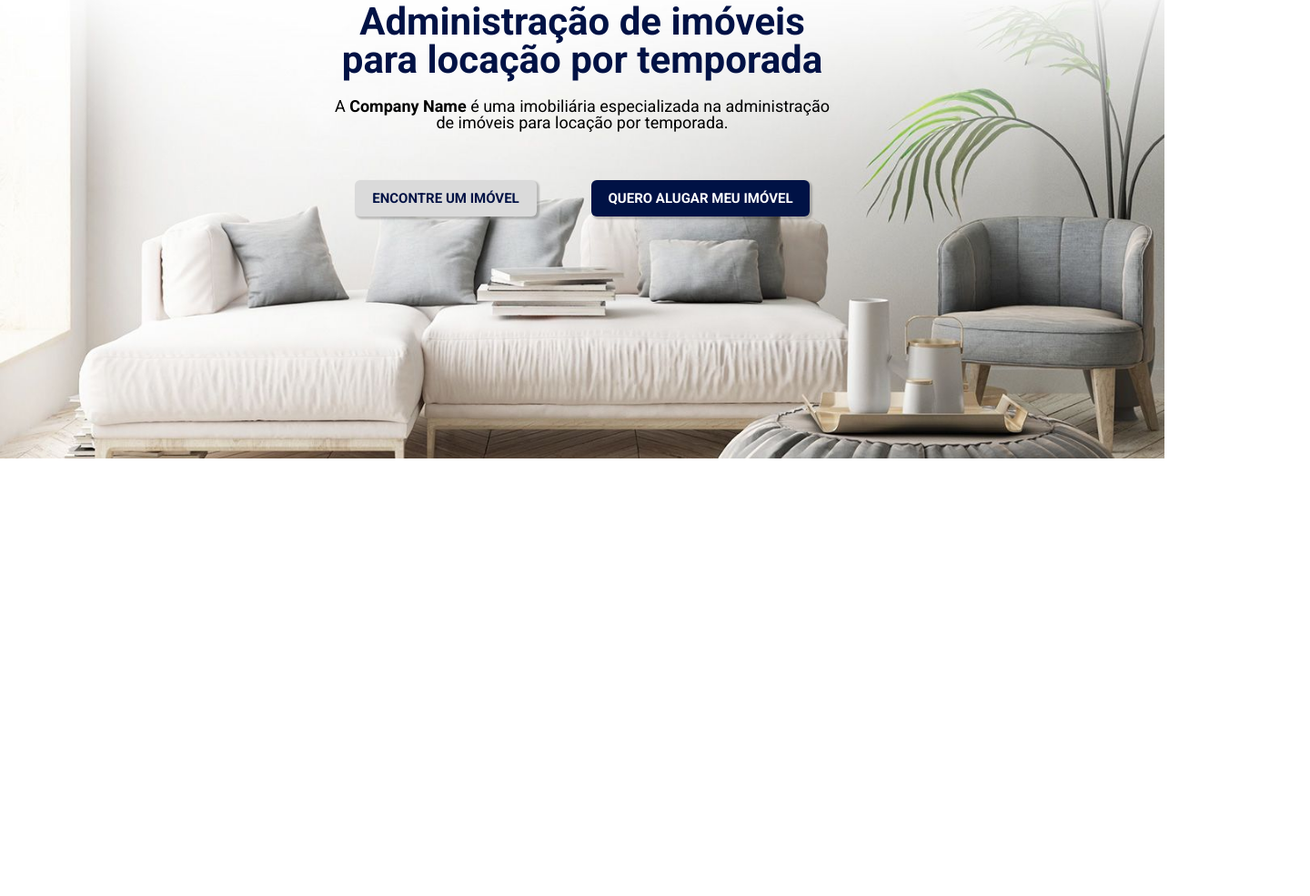
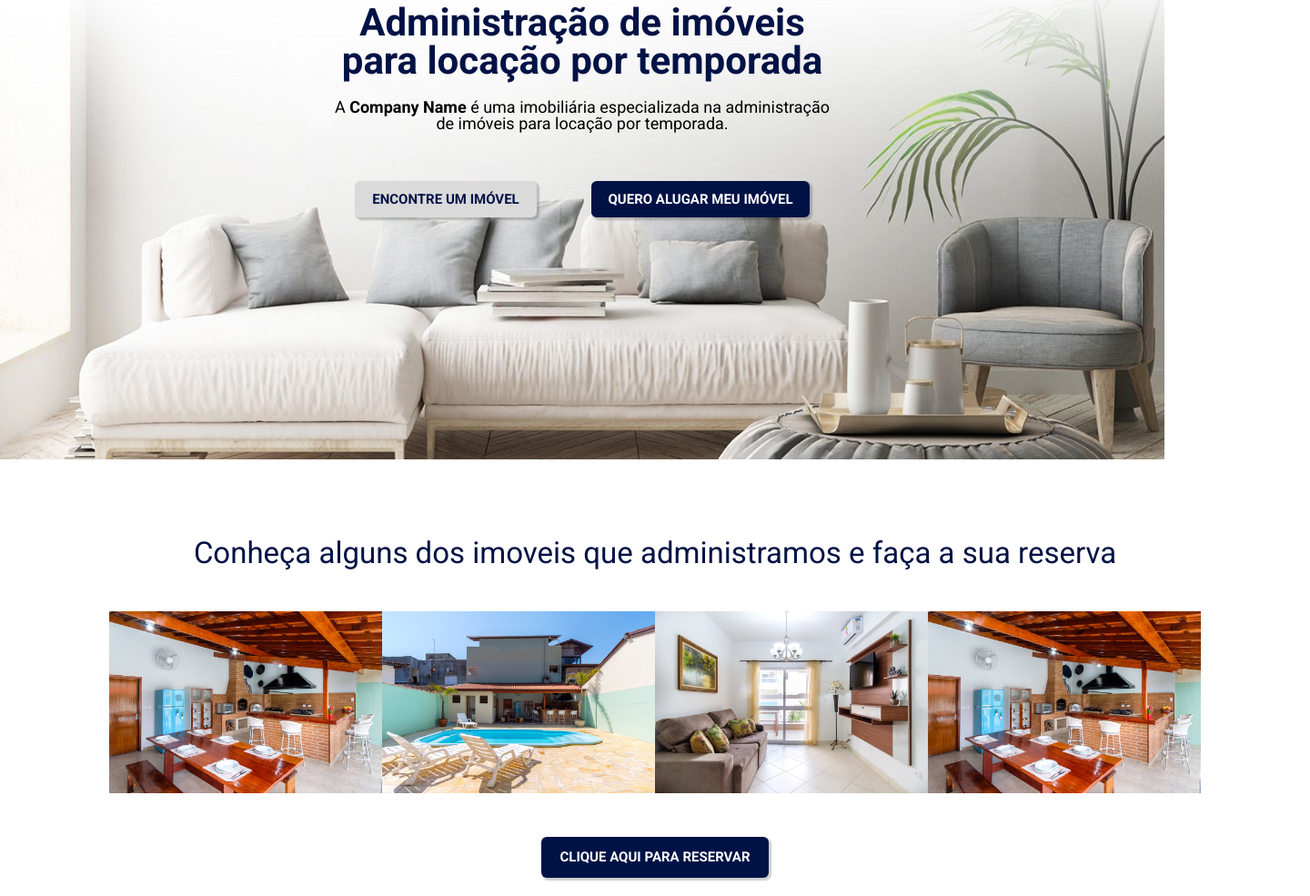
Before and after one commit to junior-leandro/imobiliaria, a plain HTML site: page index.html in a window 1280 px wide. Shown: the part 274-1259 px from the top of the page at 91% size, 1440 px wide, since content can reach past the window. Before the commit the page ends 800 px from the top, so only its background shows below. Drawn offline with Linux system fonts and the light colour scheme.

Commit message:
Seção carrossel inserida

```diff
--- a/assets/css/banner.css
+++ b/assets/css/banner.css
@@ -3,16 +3,15 @@ strong {
 }
 
 .banner {
+    display: flex;
+    justify-content: center;
+    align-items: center;
     width: 100%;
     height: 80vh;
     background-image: url("../img/banner-1.jpg");
     background-repeat: no-repeat;
     background-position: center;
     background-size:cover;
-    display: flex;
-    justify-content: center;
-    align-items: center;
-
 }
 
 .content-banner{
--- /dev/null
+++ b/assets/css/carrossel.css
@@ -0,0 +1,25 @@
+.section-carrossel {
+    width: 1440px;
+    height: 30em;
+    display: flex;
+    justify-content: center;
+    align-items: center;
+    flex-direction: column;
+}
+h3 {
+    font-size: 33px;
+    margin-top: 2em;
+}
+.carrossel {
+    margin: 3em;
+    display: flex;
+}
+.foto-carrossel {
+    width: 300px;
+}
+.reservar {
+    width: 250px;
+    height: 45px;
+    background-color: var(--cor-azul);
+    color: var(--cor-branco);
+}
--- a/assets/css/menu-style.css
+++ b/assets/css/menu-style.css
@@ -19,7 +19,13 @@
     display: inline;
 
 }
-
+.imoveis {
+    font-size: 22px;
+    text-decoration: underline;
+}
+.imoveis:hover{
+    font-size: 24px;
+}
 .menu-item a {
     text-decoration: none;
     color:var(--cor-azul)
--- a/index.html
+++ b/index.html
@@ -4,18 +4,20 @@
     <meta charset="UTF-8">
     <meta http-equiv="X-UA-Compatible" content="IE=edge">
     <meta name="viewport" content="width=device-width, initial-scale=1.0">
+    <link rel="shortcut icon" href="/assets/img/favicon.png" type="image/x-icon">
 
     <link rel="stylesheet" href="/assets/css/reset.css">
     <link rel="stylesheet" href="/assets/css/style.css">
     <link rel="stylesheet" href="/assets/css/menu-style.css">
     <link rel="stylesheet" href="/assets/css/banner.css">
+    <link rel="stylesheet" href="/assets/css/carrossel.css">
 
     <title>Company Name</title>
 </head>
 <body>
     <header>
         <section class="nav-menu">
-            <img src="/assets/img/logo1.png" class="logo-topo" alt="logo da Best Houses">
+            <img src="/assets/img/logo1.png" class="logo-topo" alt="logo da emppresa">
             <ul class="menu-topo">
                 <li class="menu-item inicio"><a href="#">Inicio</a></li>
                 <li class="menu-item alugar"><a href="#">Quero Alugar Meu Imóvel</a></li>
@@ -26,10 +28,8 @@
     </header>
 
     <main>
-
         <section class="banner">
             <div class="content-banner">
-
                 <h1 class="titulo-banner">Administração de imóveis <br> para locação por temporada</h1>
                 <p class="texto-banner">A <strong>Company Name</strong> é uma imobiliária especializada na administração <br> de imóveis para locação por temporada.</p>
                 <div class="botoes">
@@ -37,6 +37,17 @@
                     <button class="botao alugue-imovel">Quero alugar meu imóvel</button>
                 </div>
             </div>
+        </section>
+        <section class="section-carrossel">
+            <h3> Conheça alguns dos imoveis que administramos e faça a sua reserva</h3>
+            <div class="carrossel">
+                <img src="/assets/img/img1.jpg" alt="" class="foto-carrossel">
+                <img src="/assets/img/img2.jpg" alt="" class="foto-carrossel">
+                <img src="/assets/img/img3.jpg" alt="" class="foto-carrossel">
+                <img src="/assets/img/img1.jpg" alt="" class="foto-carrossel">
+            </div>
+            <button class="botao reservar">Clique aqui para reservar</button>
+
         </section>
     </main>
 
```
Also changed, not shown: assets/img/favicon.png (added), assets/img/img1.jpg (added), assets/img/img2.jpg (added), assets/img/img3.jpg (added), 1 other file.
